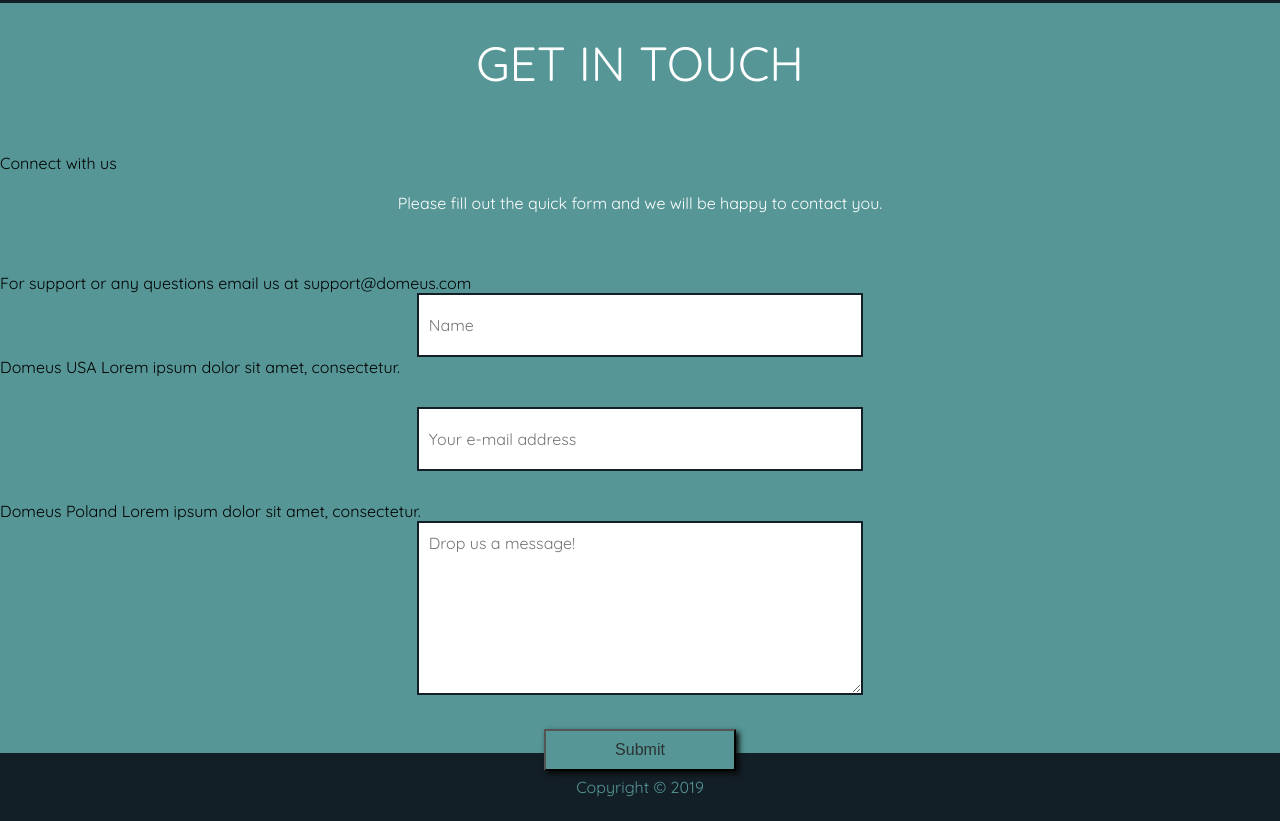
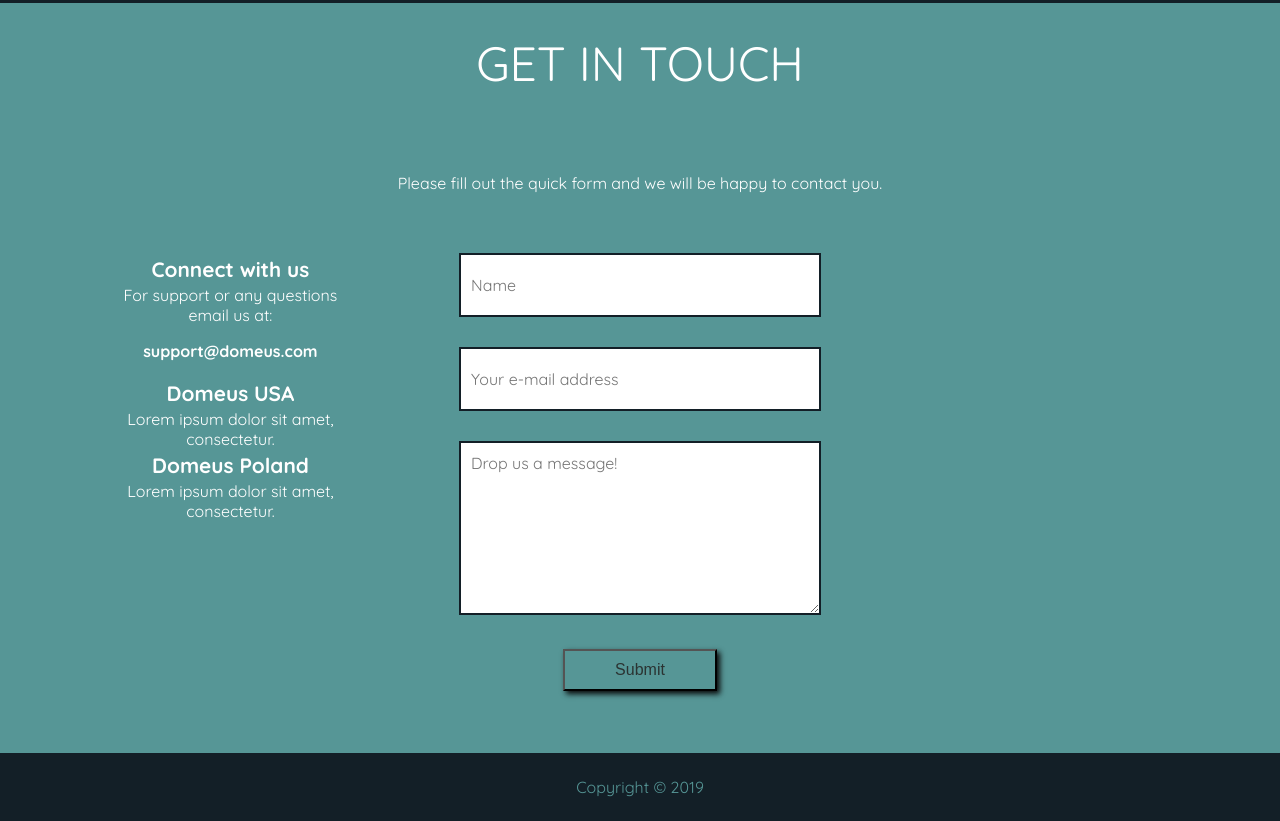
Before and after one commit to akoliag/CSS-projects, a plain HTML site: page Domeus/index.html in a window 1280 px wide. Shown: the part 3880-4701 px from the top of the page. Drawn offline with nearby package versions, Linux system fonts and the light colour scheme.

Commit message:
add contact us span section

```diff
--- a/Domeus/css/style.css
+++ b/Domeus/css/style.css
@@ -434,6 +434,32 @@ header::after {
   padding: 1.5em 0;
 }
 
+.span-container {
+  width: 100%;
+  text-align: center;
+  margin-left: 8%;
+}
+
+.connect {
+  color: white;
+  display: block;
+  height: auto;
+}
+
+.form {
+  width: 100%;
+  text-align: left;
+}
+
+.main {
+  font-weight: bold;
+  font-size: 1.3rem;
+  line-height: 2rem;
+}
+
+.email-us {
+  font-weight: bold;
+}
 @media (min-width: 768px) {
     /*nav-section*/
     .menu-toggle {
@@ -533,6 +559,24 @@ header::after {
       grid-column-gap: 20px;
     }
   /* } */
+  .span-container {
+    width: 20%;
+    float: left;
+    text-align: center;
+  }
+
+  .connect {
+    color: white;
+    display: block;
+  }
+
+  .form {
+    width: 80%;
+    float: left;
+    text-align: left;
+    position: absolute;
+    left: 10%;
+  }
 }
 
 
--- a/Domeus/index.html
+++ b/Domeus/index.html
@@ -229,20 +229,25 @@
     <section id="contact">
       <div class="contact-container">
         <div class="contact-heading">GET IN TOUCH</div>
-        <span class="connect">Connect with us</span>
+
         <div class="contact-content">Please fill out the quick form and we will be happy to contact you.</div>
-        <span class="connect">For support or any questions</span>
-        <span class="connect">email us at support@domeus.com</span>
-        <form class="contact-form" action="index.html" method="post">
-          <div class="name"><input type="text" name="" placeholder="Name"></div>
-          <span class="connect">Domeus USA</span>
+        <div class="span-container">
+          <span class="connect main">Connect with us</span>
+          <span class="connect">For support or any questions</span>
+          <span class="connect">email us at: <p class="email-us">support@domeus.com</p></span>
+          <span class="connect main">Domeus USA</span>
           <span class="connect">Lorem ipsum dolor sit amet, consectetur.</span>
-          <div class="mail"><input type="email" name="" placeholder="Your e-mail address"></div>
-          <span class="connect">Domeus Poland</span>
+          <span class="connect main">Domeus Poland</span>
           <span class="connect">Lorem ipsum dolor sit amet, consectetur.</span>
-          <div class="area"><textarea name="name" rows="8" cols="80" placeholder="Drop us a message!"></textarea></div>
-          <div class="contact-button"><button type="button" name="button">Submit</button></div>
-        </form>
+        </div>
+        <div class="form">
+          <form class="contact-form" action="index.html" method="post">
+            <div class="name"><input type="text" name="" placeholder="Name"></div>
+            <div class="mail"><input type="email" name="" placeholder="Your e-mail address"></div>
+            <div class="area"><textarea name="name" rows="8" cols="80" placeholder="Drop us a message!"></textarea></div>
+            <div class="contact-button"><button type="button" name="button">Submit</button></div>
+          </form>
+        </div>
       </div>
     </section>
     <footer>
```
